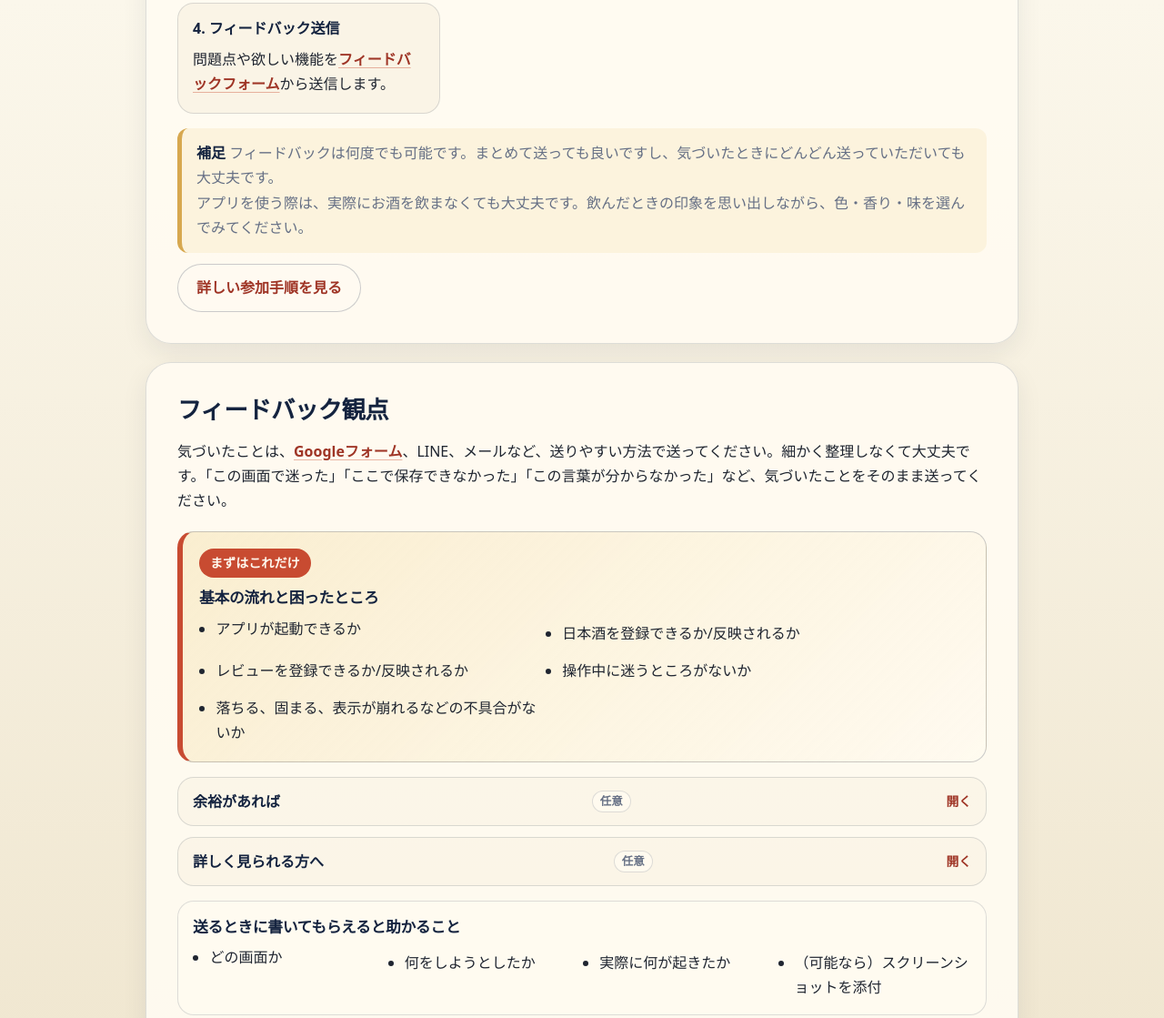
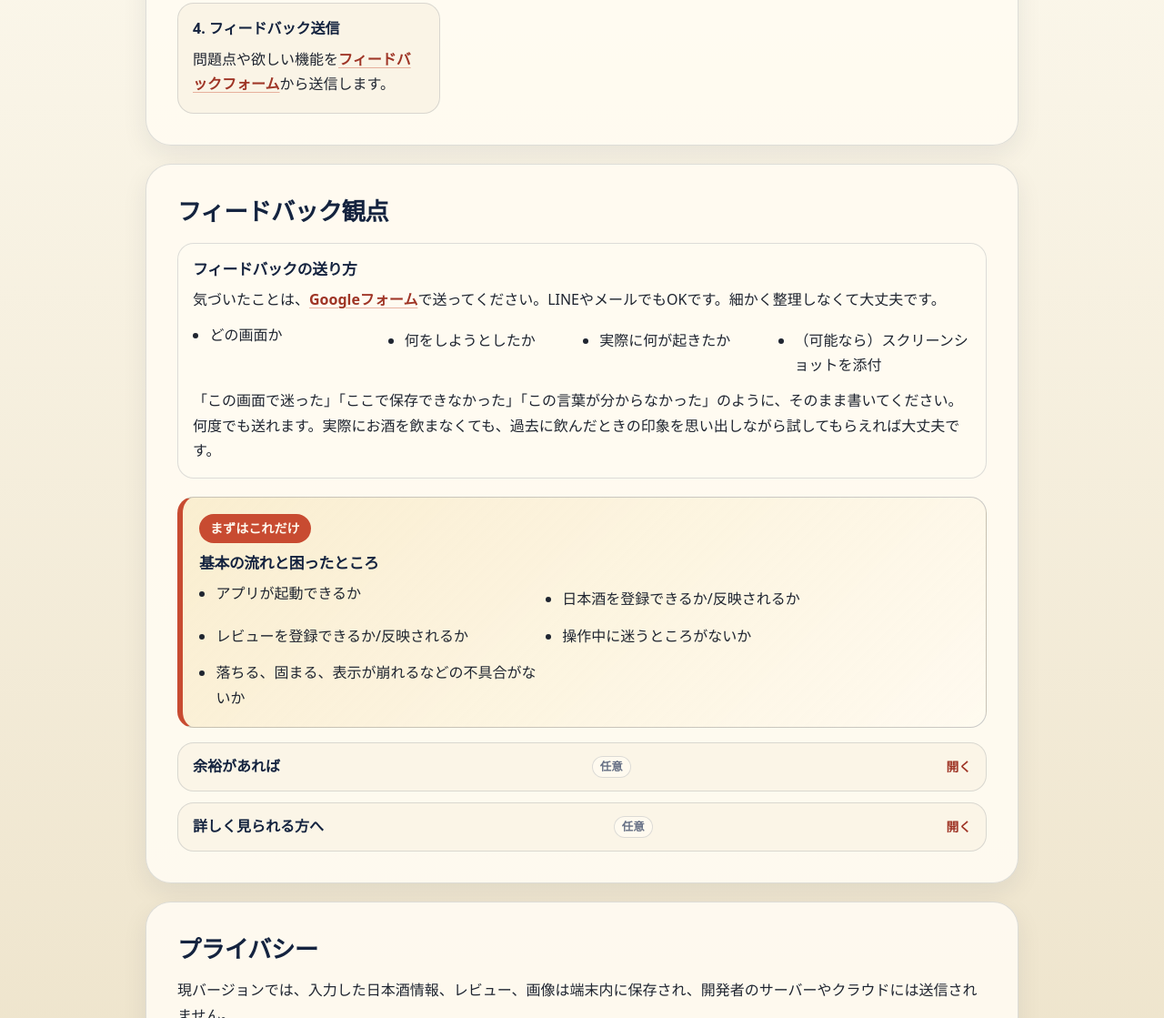
Before and after one commit to pyth0n14n/TastingGenie2nd-site, a website: page index.html in a window 1280 px wide. Shown: the part 1699-2818 px from the top of the page at 91% size. Drawn offline with Linux system fonts and the light colour scheme.

Commit message:
フィードバック注意事項の整理など

```diff
--- a/css/style.css
+++ b/css/style.css
@@ -438,6 +438,10 @@ a:focus-visible {
   border-radius: var(--radius-md);
 }
 
+.feedback-note .feedback-list {
+  margin-bottom: 12px;
+}
+
 .feedback-list-compact {
   grid-template-columns: repeat(auto-fit, minmax(180px, 1fr));
   gap: 6px 20px;
--- a/index.html
+++ b/index.html
@@ -129,25 +129,28 @@
             >
           </li>
         </ol>
-        <p class="note">
-          <span class="step-label">補足</span>
-          フィードバックは何度でも可能です。まとめて送っても良いですし、気づいたときにどんどん送っていただいても大丈夫です。<br />
-          アプリを使う際は、実際にお酒を飲まなくても大丈夫です。飲んだときの印象を思い出しながら、色・香り・味を選んでみてください。
-        </p>
-        <p>
-          <a class="cta cta-secondary-on-light" href="./closed-test-guide.html"
-            >詳しい参加手順を見る</a
-          >
-        </p>
       </section>
 
       <section class="card feedback-guide" id="feedback-guide">
         <h2>フィードバック観点</h2>
-        <p>
-          気づいたことは、<a href="https://forms.gle/rYaq84AQLRVStgNR7"
-            >Googleフォーム</a
-          >、LINE、メールなど、送りやすい方法で送ってください。細かく整理しなくて大丈夫です。「この画面で迷った」「ここで保存できなかった」「この言葉が分からなかった」など、気づいたことをそのまま送ってください。
-        </p>
+
+        <div class="feedback-note">
+          <h3>フィードバックの送り方</h3>
+          <p>
+            気づいたことは、<a href="https://forms.gle/rYaq84AQLRVStgNR7"
+              >Googleフォーム</a
+            >で送ってください。LINEやメールでもOKです。細かく整理しなくて大丈夫です。
+          </p>
+          <ul class="feedback-list feedback-list-compact">
+            <li>どの画面か</li>
+            <li>何をしようとしたか</li>
+            <li>実際に何が起きたか</li>
+            <li>（可能なら）スクリーンショットを添付</li>
+          </ul>
+          <p>
+            「この画面で迷った」「ここで保存できなかった」「この言葉が分からなかった」のように、そのまま書いてください。何度でも送れます。実際にお酒を飲まなくても、過去に飲んだときの印象を思い出しながら試してもらえれば大丈夫です。
+          </p>
+        </div>
 
         <div class="feedback-focus">
           <div class="feedback-focus-main">
@@ -203,16 +206,6 @@
             </ul>
           </details>
         </div>
-
-        <div class="feedback-note">
-          <h3>送るときに書いてもらえると助かること</h3>
-          <ul class="feedback-list feedback-list-compact">
-            <li>どの画面か</li>
-            <li>何をしようとしたか</li>
-            <li>実際に何が起きたか</li>
-            <li>（可能なら）スクリーンショットを添付</li>
-          </ul>
-        </div>
       </section>
 
       <section class="card">
```
Also changed, not shown: closed-test-guide.html (+2 -6 lines).
